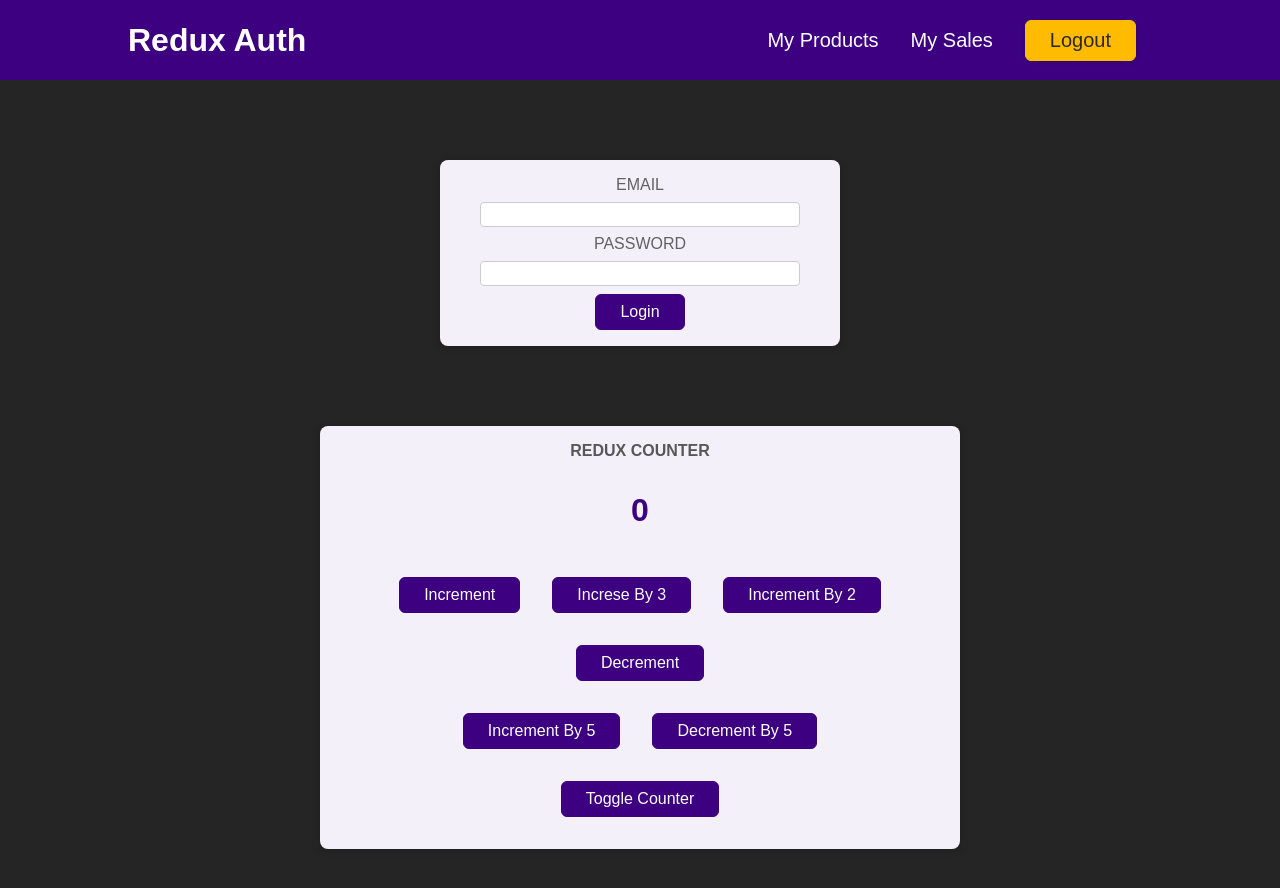
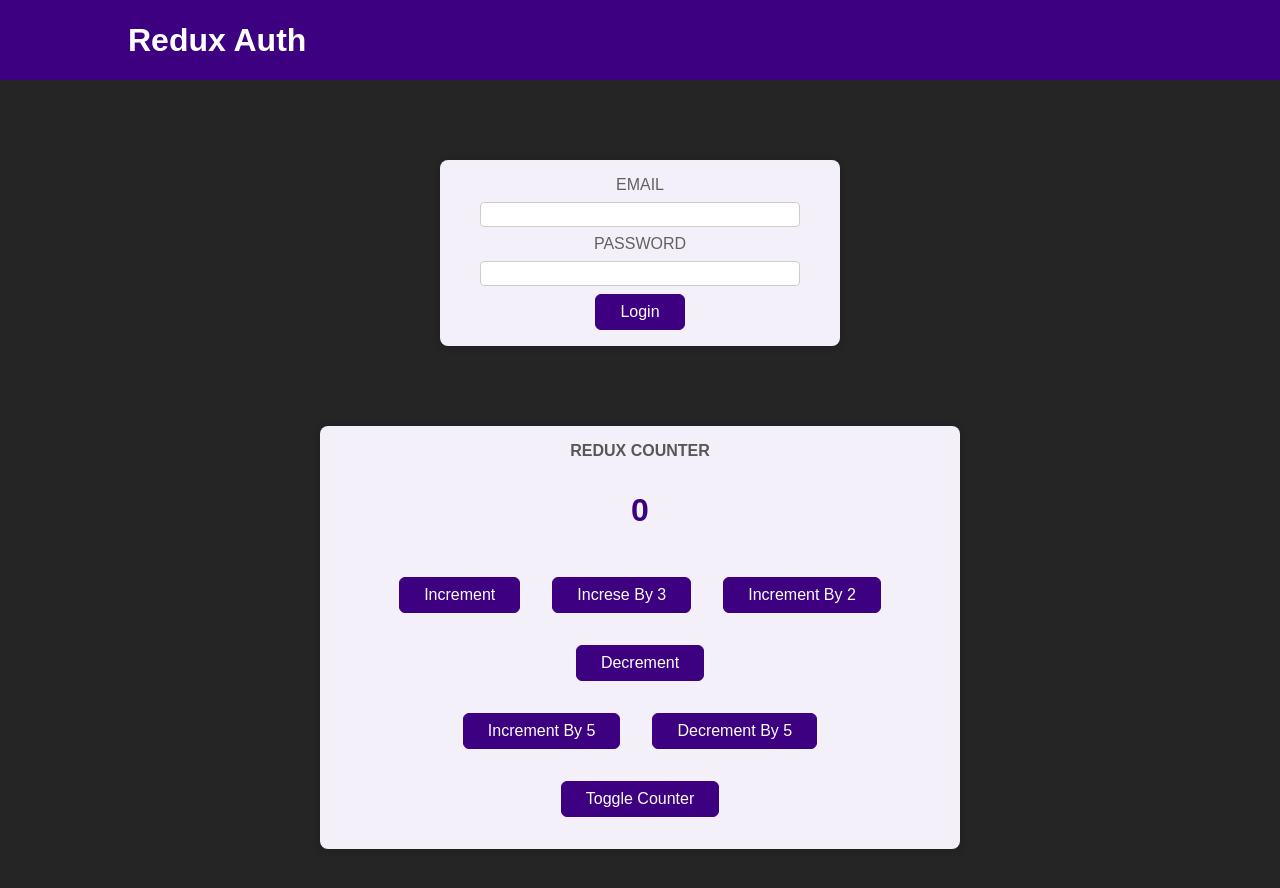
Before and after one commit to nihar078/react_dedux_counter, a React (Create React App) app: page / in a window 1280 px wide. Shown: the top 888 px of the page. Built offline with nearby package versions, Linux system fonts and the light colour scheme.

Commit message:
task_15_authReducer_Reading_DispatchingFromNewSlic

```diff
--- a/src/App.js
+++ b/src/App.js
@@ -1,14 +1,18 @@
+import { useSelector } from 'react-redux';
 import { Fragment } from 'react';
 import Counter from './components/Counter';
 import Header from "./components/Header"
 import Auth from './components/Auth'
+import UserProfile from "./components/UserProfile"
 
 
 function App() {
+  const isAuth = useSelector(state => state.auth.isAuthenticated)
   return (
     <Fragment>
       <Header />
-      <Auth />
+      {isAuth && <UserProfile />}
+      {!isAuth && <Auth />}
       <Counter />
     </Fragment>
   );
--- a/src/components/Auth.js
+++ b/src/components/Auth.js
@@ -1,10 +1,17 @@
+import { useDispatch } from 'react-redux';
 import classes from './Auth.module.css';
+import { authActions } from '../store/reduxIndex';
 
 const Auth = () => {
+  const dispatch = useDispatch()
+  const loginHandler = (event)=>{
+    event.preventDefault()
+    dispatch(authActions.login())
+  }
   return (
     <main className={classes.auth}>
       <section>
-        <form>
+        <form onSubmit={loginHandler}>
           <div className={classes.control}>
             <label htmlFor='email'>Email</label>
             <input type='email' id='email' />
--- a/src/components/Header.js
+++ b/src/components/Header.js
@@ -1,22 +1,32 @@
-import classes from './Header.module.css';
+import { useDispatch, useSelector } from "react-redux";
+import classes from "./Header.module.css";
+import { authActions } from "../store/reduxIndex";
 
 const Header = () => {
+  const isAuth = useSelector((state) => state.auth.isAuthenticated);
+  const dispatch = useDispatch();
+
+  const logoutHandler = ()=>{
+    dispatch(authActions.logout())
+  }
   return (
     <header className={classes.header}>
       <h1>Redux Auth</h1>
+      {isAuth && (
         <nav>
           <ul>
             <li>
-            <a href='/'>My Products</a>
+              <a href="/">My Products</a>
             </li>
             <li>
-            <a href='/'>My Sales</a>
+              <a href="/">My Sales</a>
             </li>
             <li>
-            <button>Logout</button>
+              <button onClick={logoutHandler}>Logout</button>
             </li>
           </ul>
         </nav>
+      )}
     </header>
   );
 };
--- a/src/store/reduxIndex.js
+++ b/src/store/reduxIndex.js
@@ -50,7 +50,7 @@ const authSlice = createSlice({
 });
 
 const store = configureStore({
-  reducer: { counter: counterSlice.reducer, auth: authSlice },
+  reducer: { counter: counterSlice.reducer, auth: authSlice.reducer},
 });
 export const counterActions = counterSlice.actions;
 export const authActions = authSlice.actions;
```
Lines whose indentation alone changed are shown as unchanged.
